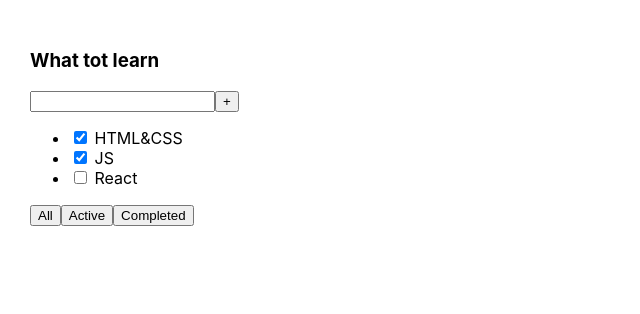
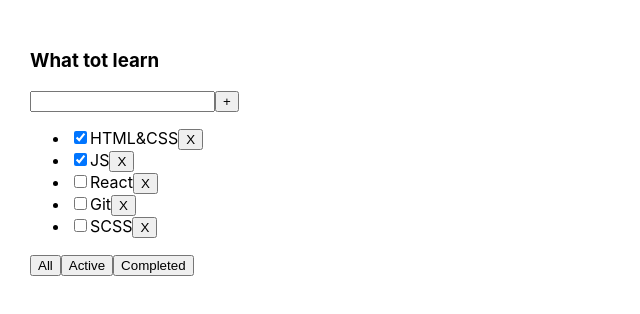
Before and after one commit to Pavelkv94/Todolist, a React (Create React App) app: page / in a window 1280 px wide. Shown: the top 314 px of the page, without its empty margins (0-640 px from the left). Built offline with nearby package versions, Linux system fonts and the light colour scheme.

Commit message:
feat: add removeTask

```diff
--- a/src/App.tsx
+++ b/src/App.tsx
@@ -1,19 +1,28 @@
-import React from 'react';
+import React, { useState } from 'react';
 import { v1 } from 'uuid';
 import './App.css';
 import { Todolist } from './Todolist';
 
 function App() {
-    const tasks = [
-        {id:v1(), title: "HTML&CSS", isDone: true},
-        {id:v1(), title: "JS", isDone: true},
-        {id:v1(), title: "React", isDone: false},
-        {id:v1(), title: "Git", isDone: false},
-        {id:v1(), title: "SCSS", isDone: false}
-    ]
+    let [tasks, setTask] = useState([
+        { id: v1(), title: "HTML&CSS", isDone: true },
+        { id: v1(), title: "JS", isDone: true },
+        { id: v1(), title: "React", isDone: false },
+        { id: v1(), title: "Git", isDone: false },
+        { id: v1(), title: "SCSS", isDone: false }
+    ])
+
+    function removeTask(id: string) {
+        let filterTasks = tasks.filter(t => t.id != id);
+        setTask(filterTasks)
+    }
     return (
         <div className="App">
-           <Todolist title="What tot learn" tasks={tasks}/>
+            <Todolist
+                title="What tot learn"
+                tasks={tasks}
+                removeTask={removeTask}
+            />
         </div>
     );
 }
--- a/src/Todolist.tsx
+++ b/src/Todolist.tsx
@@ -6,23 +6,29 @@ type TaskType = {
 }
 
 type TodolistType = {
-    title:string
+    title: string
     tasks: Array<TaskType>
+    removeTask: (id:string)=>void
 }
 
 
-export function Todolist(props:TodolistType) {
-    return(
+export function Todolist(props: TodolistType) {
+    return (
         <div>
             <h3>{props.title}</h3>
             <div>
-                    <input/>
+                <input />
                 <button>+</button>
             </div>
             <ul>
-                    <li><input type="checkbox" checked={true}/> <span>HTML&CSS</span></li>
-                    <li><input type="checkbox" checked={true}/> <span>JS</span></li>
-                    <li><input type="checkbox" checked={false}/> <span>React</span></li>
+                {props.tasks.map(
+                    t =>
+                        <li key={t.id}>
+                            <input type="checkbox"
+                                checked={t.isDone} />
+                            <span>{t.title}</span>
+                            <button onClick={()=>{props.removeTask(t.id)}}>X</button>
+                        </li>)}
             </ul>
             <div>
                 <button>All</button>
```
Lines whose indentation alone changed are shown as unchanged.
